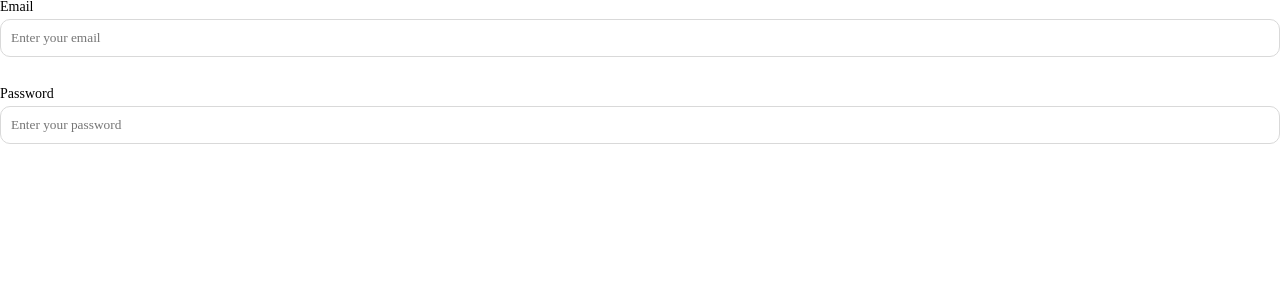
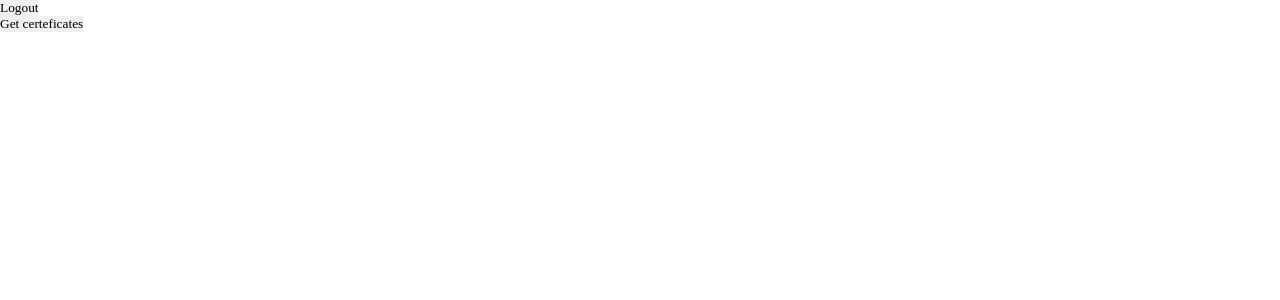
Before and after one commit to yaroslavTsebro/tag-certificates, a React (Vite) app in the folder front-end/: page / in a window 1280 px wide. Shown: the top 300 px of the page. Built offline with nearby package versions, Linux system fonts and the light colour scheme.

Commit message:
tmp changes

```diff
--- a/front-end/src/App.tsx
+++ b/front-end/src/App.tsx
@@ -1,9 +1,57 @@
-import { Login } from "./components/Login/Login";
+import React, { FC, useContext, useEffect, useState } from "react";
+import { observer } from "mobx-react-lite";
+import { Context } from "./main";
+import Cookies from "js-cookie";
+import { GiftCertificate } from "./types/gift-certeficates/GiftCertificates";
+import GiftCertificateService from "./http/service/GiftCertificatesService";
 
-function App() {
+const App: FC = () => {
+  const { store } = useContext(Context);
+  const [certeficates, setCerteficates] = useState<GiftCertificate[]>([]);
+
+  useEffect(() => {
+    if (Cookies.get("refreshToken")) {
+      store.checkAuth();
+    }
+  }, []);
+
+  async function getGiftCertificates() {
+    try {
+      const response = await GiftCertificateService.getAll();
+      console.log(response);
+      setCerteficates(response.data);
+    } catch (e) {
+      console.log(e);
+    }
+  }
+
+  if (store.isLoading) {
+    return <div>Loading...</div>;
+  }
+
   return (
-    <Login isLogin={false}/>
+    <div>
+      {/* <h1>{store.isAuth ? `Пользователь авторизован ${store.user.email}` : 'АВТОРИЗУЙТЕСЬ'}</h1> */}
+      <button onClick={() => store.logout()}>Logout</button>
+      <div>
+        <button onClick={getGiftCertificates}>Get certeficates</button>
+      </div>
+      {certeficates.map((certificate) => (
+        <div key={certificate.code}>
+          <div>{certificate.maximumUsage}</div>
+          <div>{certificate.code}</div>
+          {certificate.tags.map((certificate) => (
+            <div key={certificate.id}>
+              <div>{certificate.id}</div>
+              <div>{certificate.name}</div>
+            </div>
+          ))}
+          <br />
+          <br />
+        </div>
+      ))}
+    </div>
   );
-}
+};
 
-export default App;
+export default observer(App);
```
